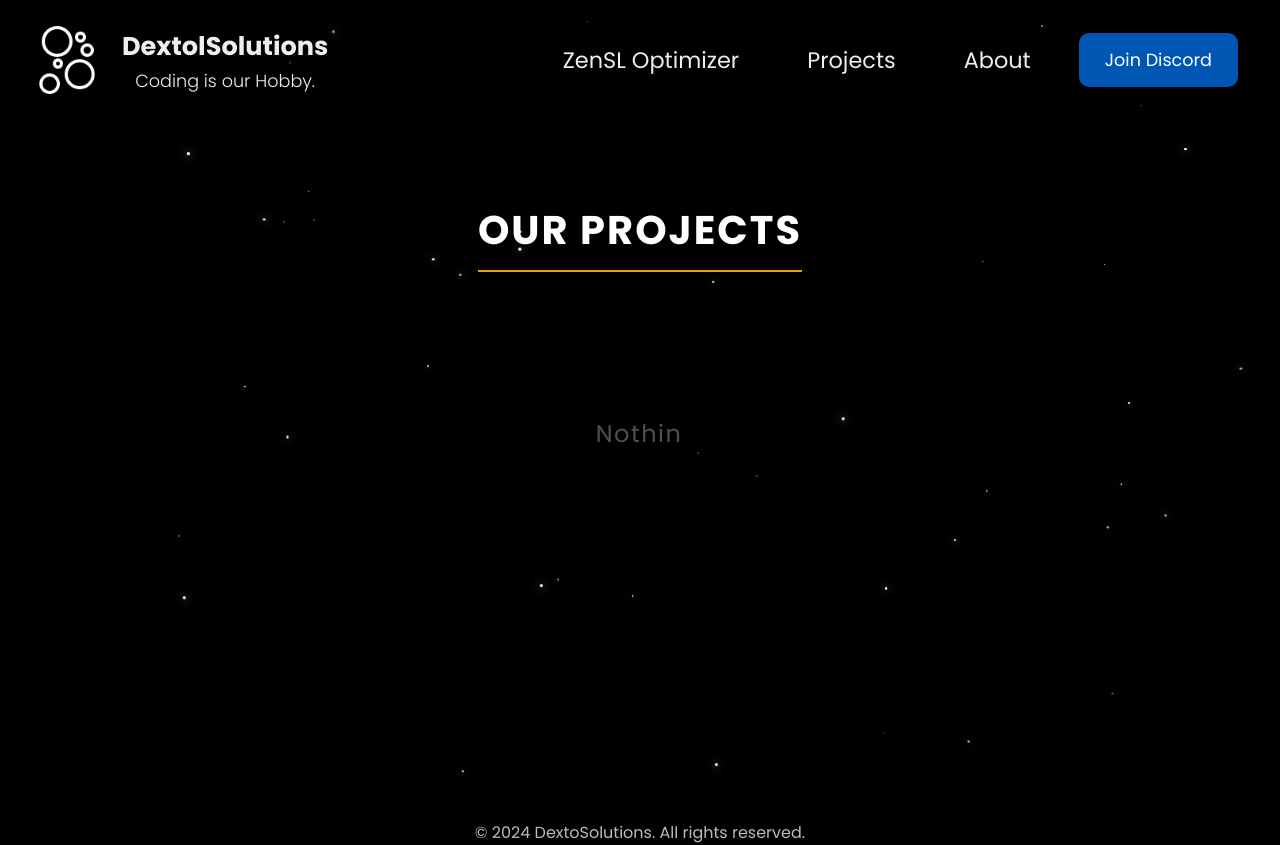
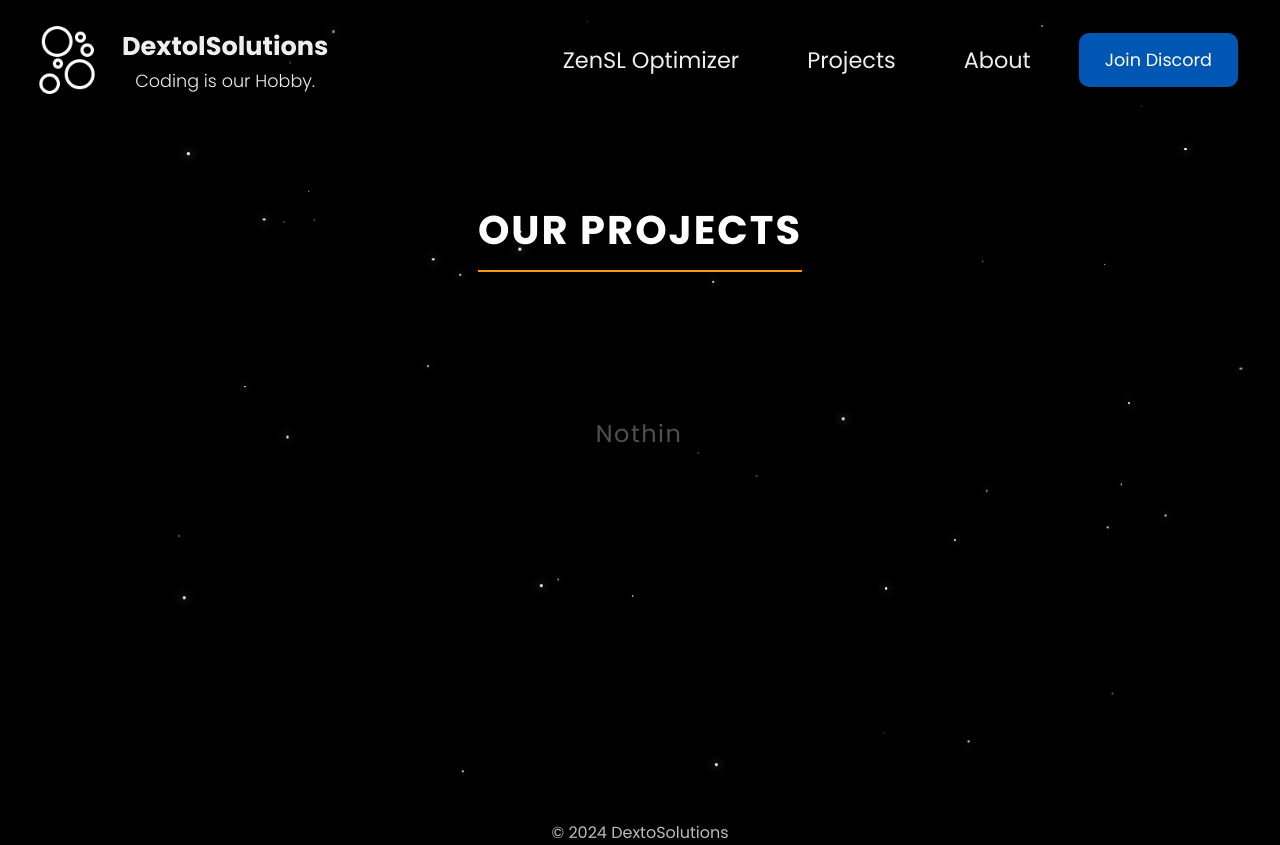
Before and after one commit to DextolSolutions/dextolsolutions-web, a React (Create React App) app: page /projects in a window 1280 px wide. Shown: the top 845 px of the page. Built offline with nearby package versions, Linux system fonts and the light colour scheme.

Commit message:
Updated Copyright

```diff
--- a/src/components/Footer.js
+++ b/src/components/Footer.js
@@ -1,11 +1,15 @@
 import React from 'react';
 import './Footer.css';
 
+function Footer() {
+  // Get the current year dynamically
+  const currentYear = new Date().getFullYear();
 
-function Footer() {
   return (
     <footer>
-      <p className='copyright-text'>&copy; 2024 DextoSolutions. All rights reserved.</p>
+      <p className='copyright-text'>
+        &copy; {currentYear} DextoSolutions
+      </p>
     </footer>
   );
 }
```
